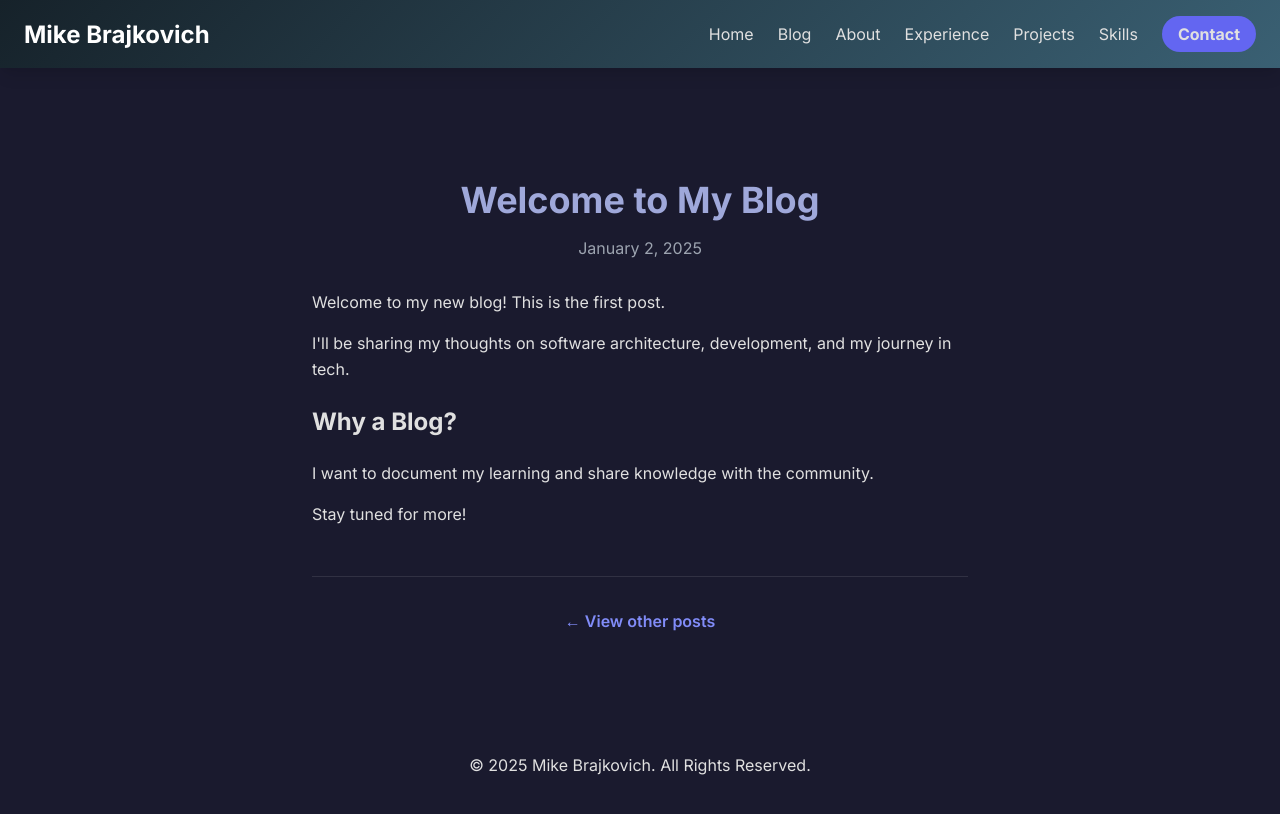
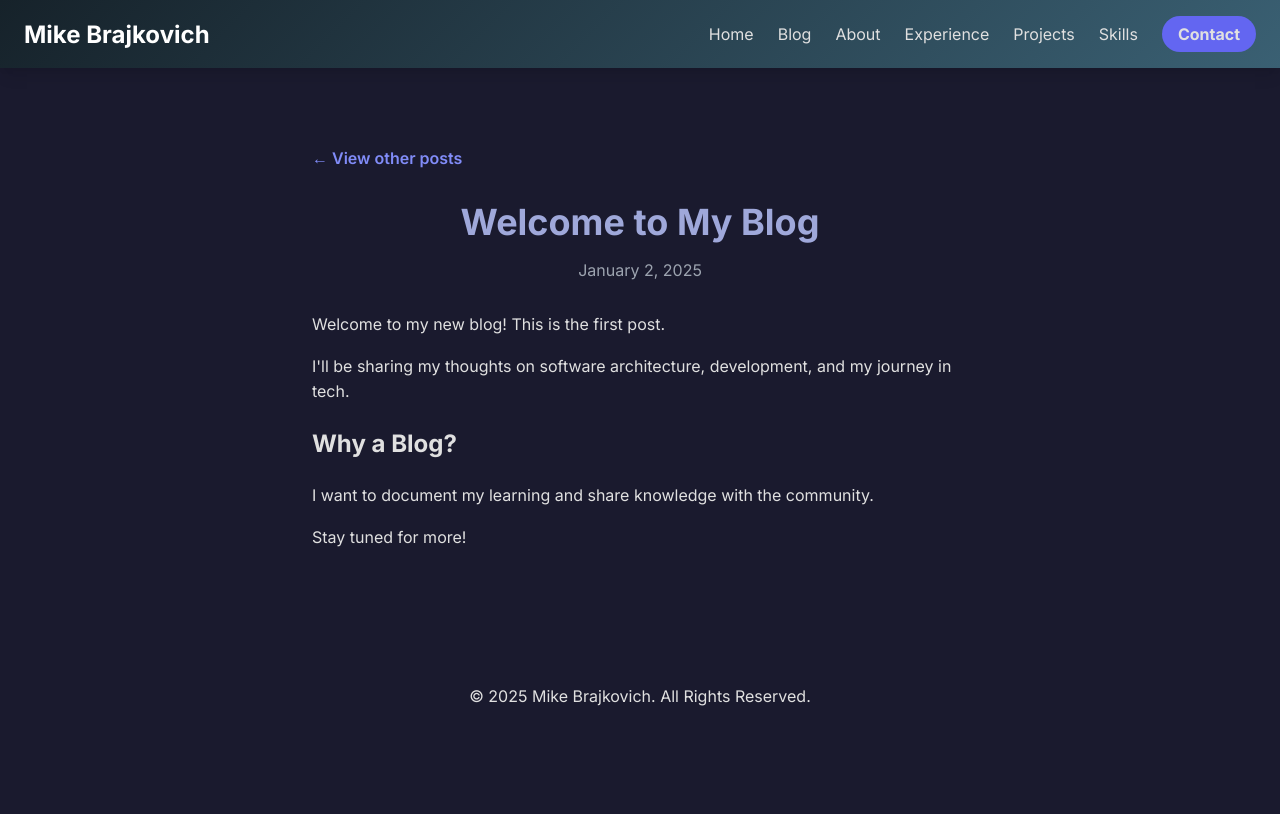
Before and after one commit to mbrajk/brajkovich.me, an Eleventy site: page blog/first-post.md in a window 1280 px wide. Built offline with nearby package versions, Linux system fonts and the light colour scheme; Eleventy itself is replaced by a stand-in of ours; files that its build step writes are made by us from their sources.

Commit message:
style(blog): move 'view other posts' link to top left

```diff
--- a/_includes/post.njk
+++ b/_includes/post.njk
@@ -3,13 +3,13 @@ layout: layout.njk
 ---
 <section class="section">
   <div class="container">
+    <div style="max-width: 65ch; margin: 0 auto 2rem auto;">
+      <a href="/blog/" style="color: #818cf8; font-weight: 600; text-decoration: none;">&larr; View other posts</a>
+    </div>
     <h1 class="section-title">{{ title }}</h1>
     <p class="date" style="text-align: center; color: var(--text-muted); margin-top: -2rem; margin-bottom: 2rem;">{{ date | date }}</p>
     <article class="prose" style="max-width: 65ch; margin: 0 auto; color: var(--text-primary); line-height: 1.6;">
       {{ content | safe }}
-      <div style="margin-top: 3rem; border-top: 1px solid var(--card-border); padding-top: 2rem; text-align: center;">
-        <a href="/blog/" style="color: #818cf8; font-weight: 600; text-decoration: none;">&larr; View other posts</a>
-      </div>
     </article>
   </div>
 </section>
```
